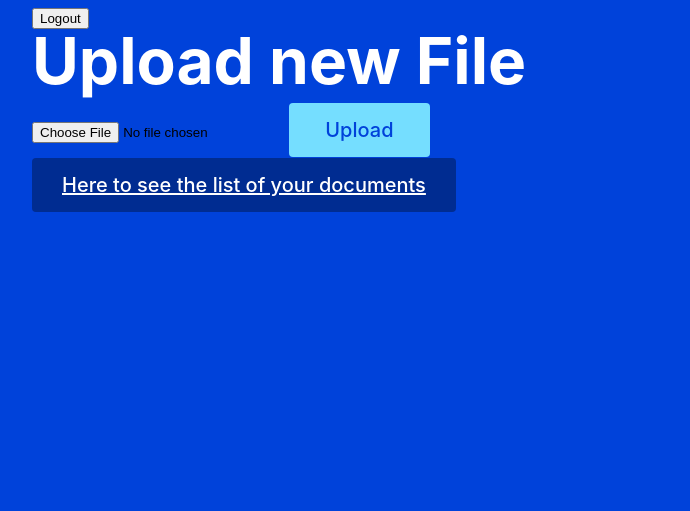
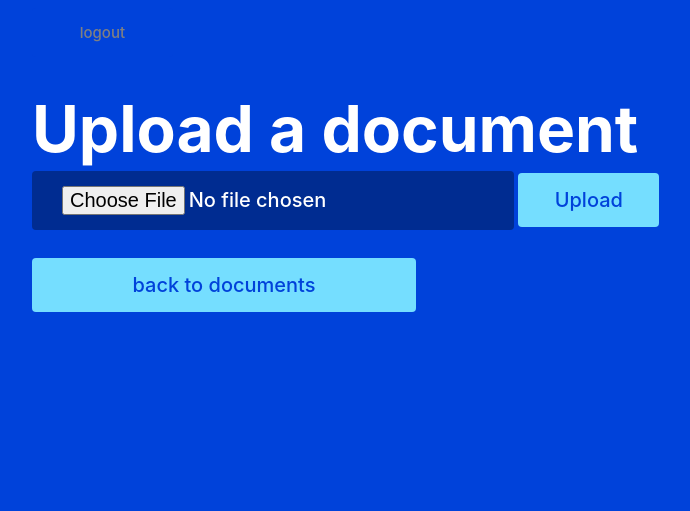
Before and after one commit to jgaye/FlaskDocManager, a Flask app: page /upload in a window 1280 px wide. Shown: the top 511 px of the page, without its empty margins (76-766 px from the left). Run offline with Flask 2, Linux system fonts and the light colour scheme.

Commit message:
Upload page stylised

```diff
--- a/static/main.css
+++ b/static/main.css
@@ -33,7 +33,7 @@ label {
   font-family: Avenir,-apple-system,BlinkMacSystemFont,Segoe UI,Roboto,Helvetica,Arial,sans-serif;
 }
 
-input[type='text'], input[type='password'], a{
+input[type='text'], input[type='password'], input[type='file'], a{
   width: 33vw;
   background: #002c91;
   color: #fff;
@@ -92,6 +92,15 @@ input[type='submit'].big {
   width: 30vw;
 }
 
+.hide_file {
+    z-index: 1000;
+    opacity: 0;
+    cursor: pointer;
+    height: 100%;
+    font-size: 24px;
+    width: 100%;
+}
+
 .document_row {
   display: flex;
   justify-content: space-around;
--- a/templates/uploadPage.html
+++ b/templates/uploadPage.html
@@ -2,17 +2,31 @@
 
 <link rel="stylesheet" href="{{ url_for('static', filename='main.css') }}">
 
-<title>Uploading page</title>
-
 <form action="{{ url_for('logout') }}" method="GET">
-  <button>Logout</button>
+  <input class="secondary" type="submit" value="logout">
 </form>
 
-<h1>Upload new File</h1>
-<form method=post enctype=multipart/form-data>
-  <input type=file name=file>
-  <input type=submit value=Upload>
-</form>
+<section class="main">
+  {% block header %}
+    <title>Flask Document Manager</title>
+    <h1>{% block title %}Upload a document{% endblock %}</h1>
+  {% endblock %}
 
-<br>
-<a href="{{url_for('index')}}">Here to see the list of your documents</a>
+  {% with messages = get_flashed_messages() %}
+    {% if messages %}
+      {% for message in messages %}
+        <input class="log" type="text" value="> {{ message }}">
+      {% endfor %}
+    {% endif %}
+  {% endwith %}
+
+  <form method=post enctype=multipart/form-data>
+    <input type=file name=file>
+    <input type=submit value=Upload>
+  </form>
+  <br>
+
+  <form action="{{ url_for('index') }}" method="GET">
+    <input class="big" type="submit" value="back to documents">
+  </form>
+</section>
```
